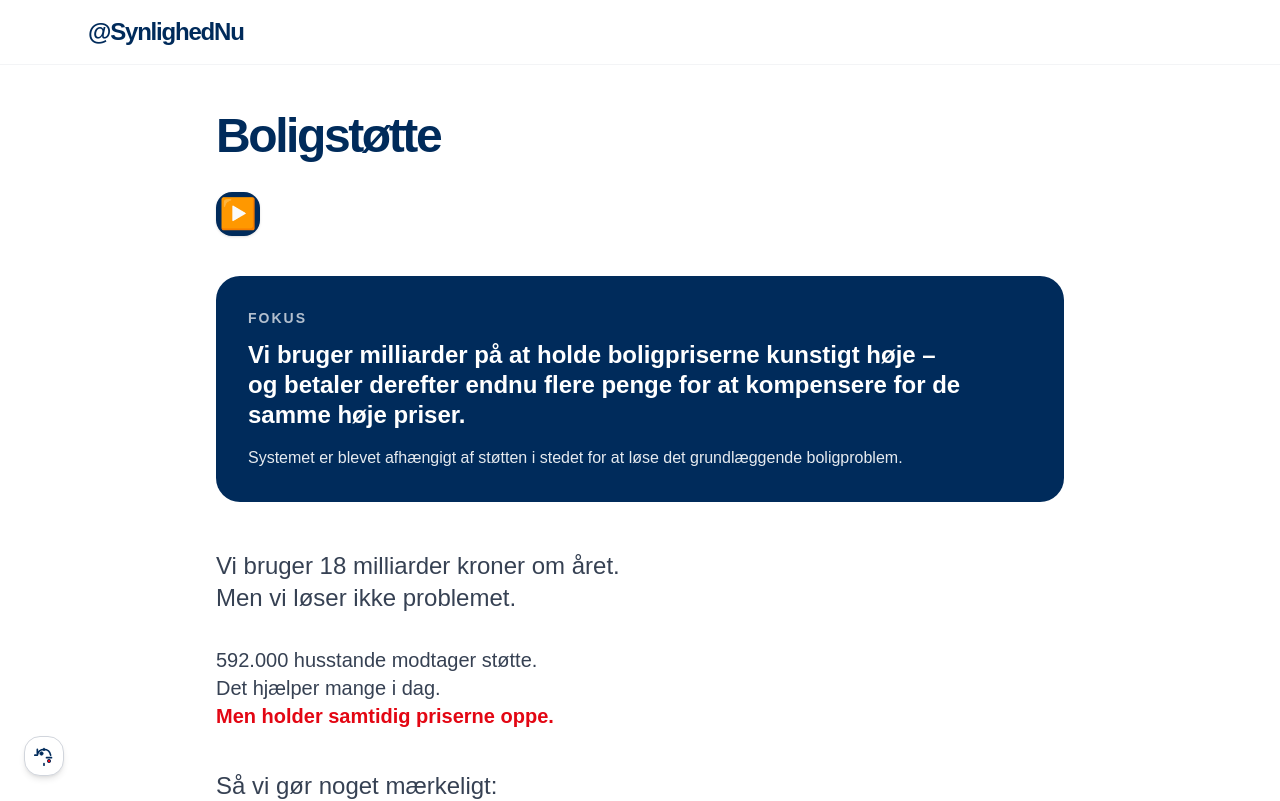
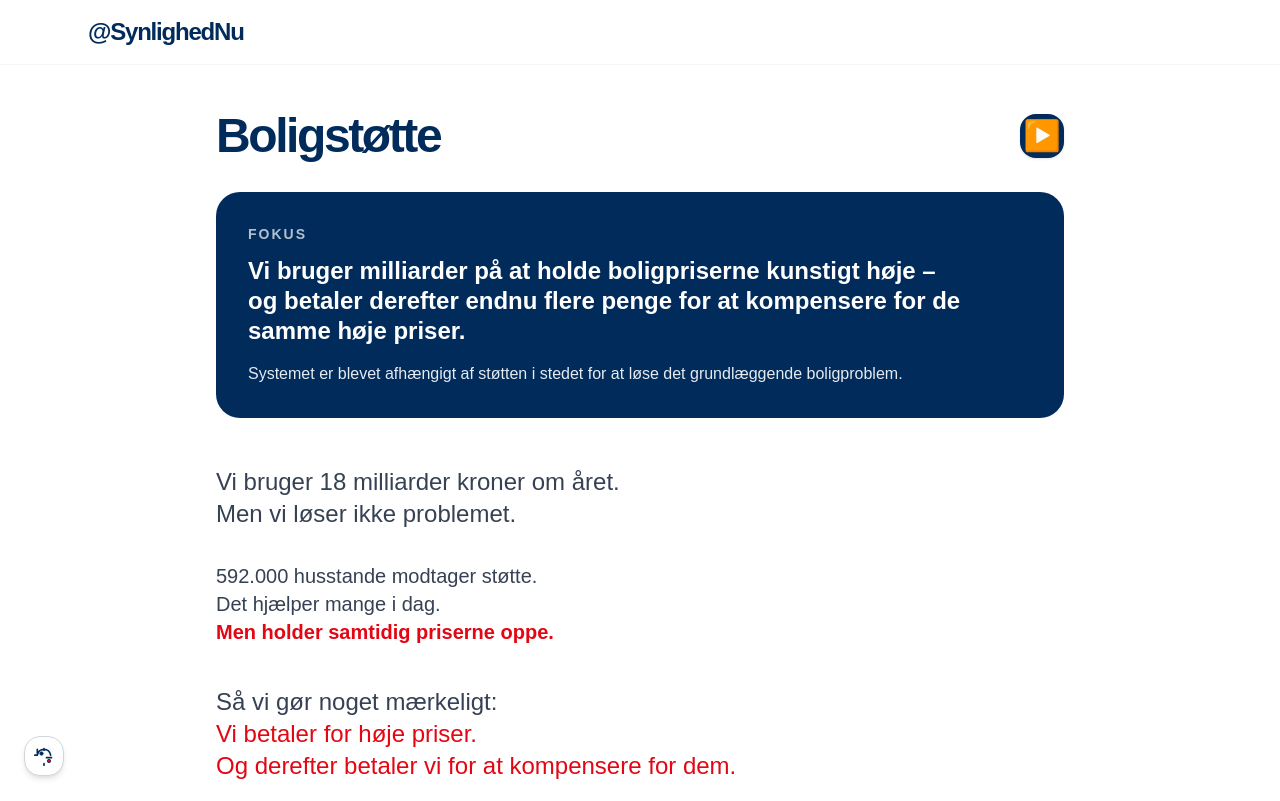
Before and after one commit to synlighed-nu/synlighed-nu-clean, a Next.js app: page /boligstotte in a window 1280 px wide. Shown: the top 801 px of the page. Built offline with nearby package versions, Linux system fonts and the light colour scheme.

Commit message:
Update page.tsx

```diff
--- a/app/boligstotte/page.tsx
+++ b/app/boligstotte/page.tsx
@@ -30,15 +30,14 @@ Et bedre alternativ er at afvikle boligstøtten gradvist over de næste fem år,
 
       <div className="max-w-4xl mx-auto px-6 pt-28 pb-20">
 
-        <div className="flex items-center gap-4 mb-8">
+        {/* Overskrift + SpeakerButton på samme linje */}
+        <div className="flex items-center justify-between mb-8">
           <h1 className="text-5xl font-bold tracking-tighter">Boligstøtte</h1>
-          {/* DEV-badge er fjernet */}
+          <SpeakerButton text={pageText} />
         </div>
 
-        <SpeakerButton text={pageText} />
-
         {/* FOKUS BOKS */}
-        <div className="mt-10 bg-[#002B5B] text-white rounded-3xl p-8">
+        <div className="mt-6 bg-[#002B5B] text-white rounded-3xl p-8">
           <div className="uppercase tracking-[2px] text-sm font-semibold mb-3 text-white/70">
             Fokus
           </div>
```
